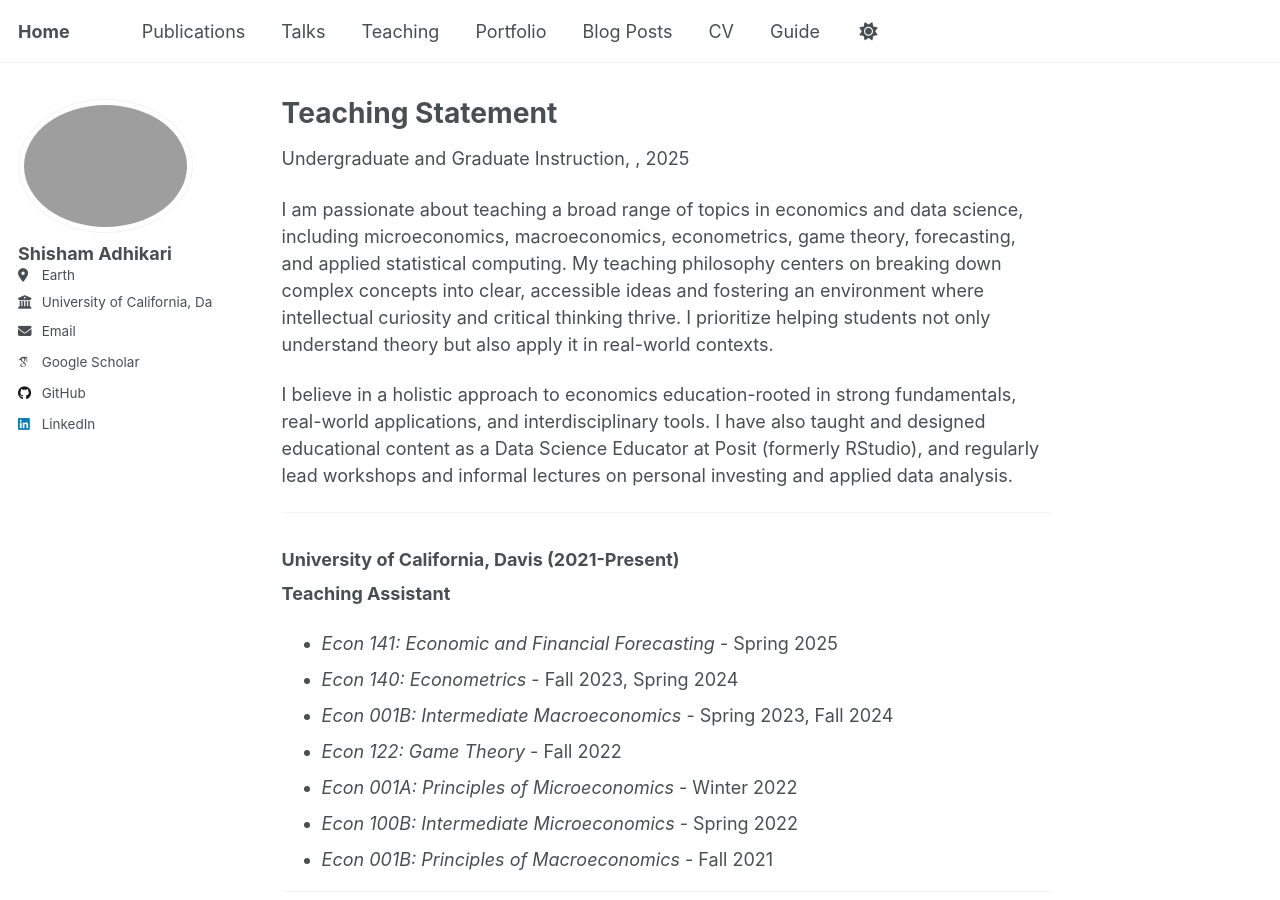
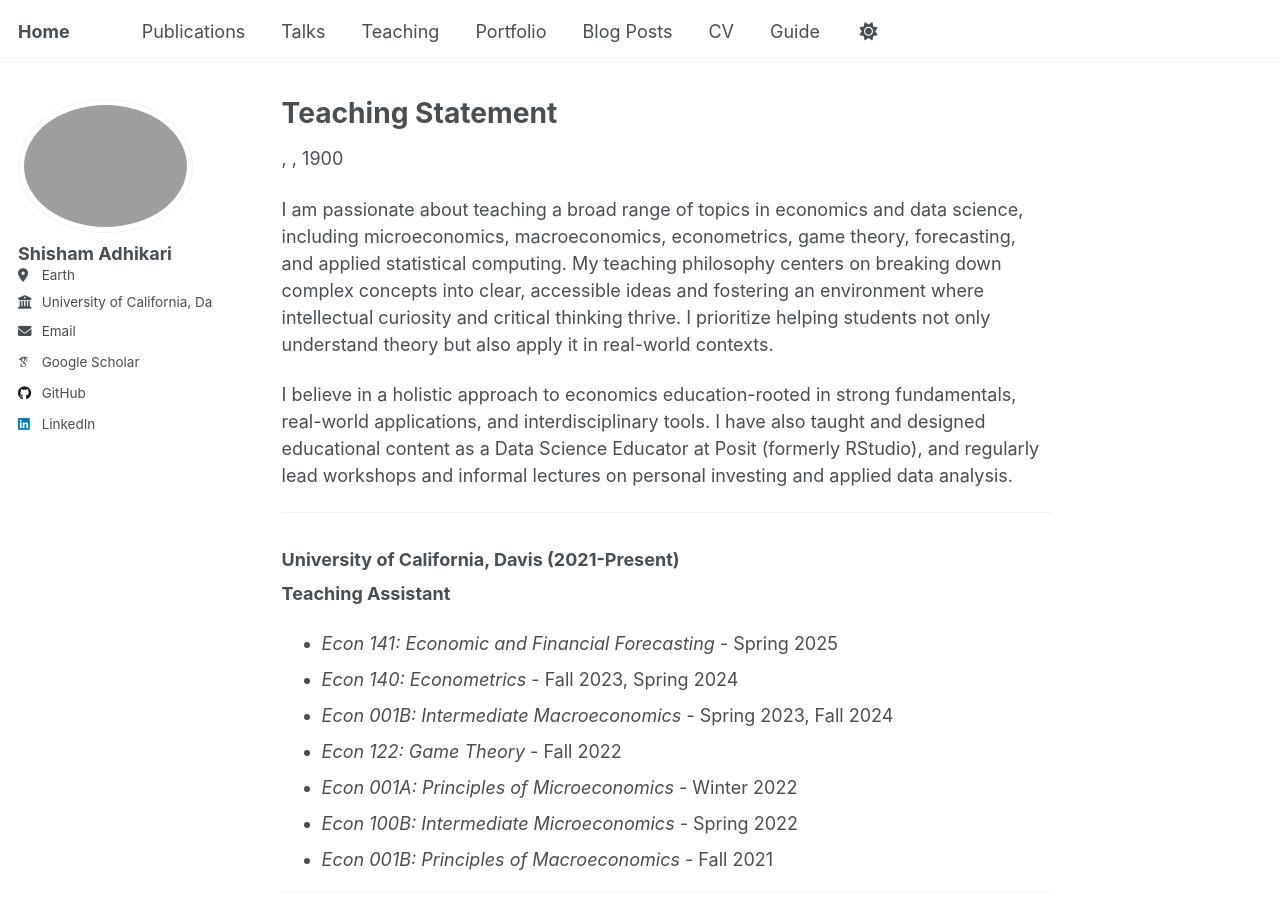
Before and after one commit to adhikars11/shadhikari, a Jekyll site: the page built from _pages/teaching_exp.md, in a window 1280 px wide and 900 px high. Built offline with Jekyll 4.4.1, drawn with Linux system fonts in a browser that asks for light colours; some web fonts are replaced.

Commit message:
teaching update

```diff
--- a/_pages/teaching_exp.md
+++ b/_pages/teaching_exp.md
@@ -1,10 +1,8 @@
 ---
 title: "Teaching Statement"
 collection: teaching
-type: "Undergraduate and Graduate Instruction"
 layout: single
 permalink: /teaching/
-date: 2025-07-27
 location: "California & Oregon, USA"
 ---
 
```
